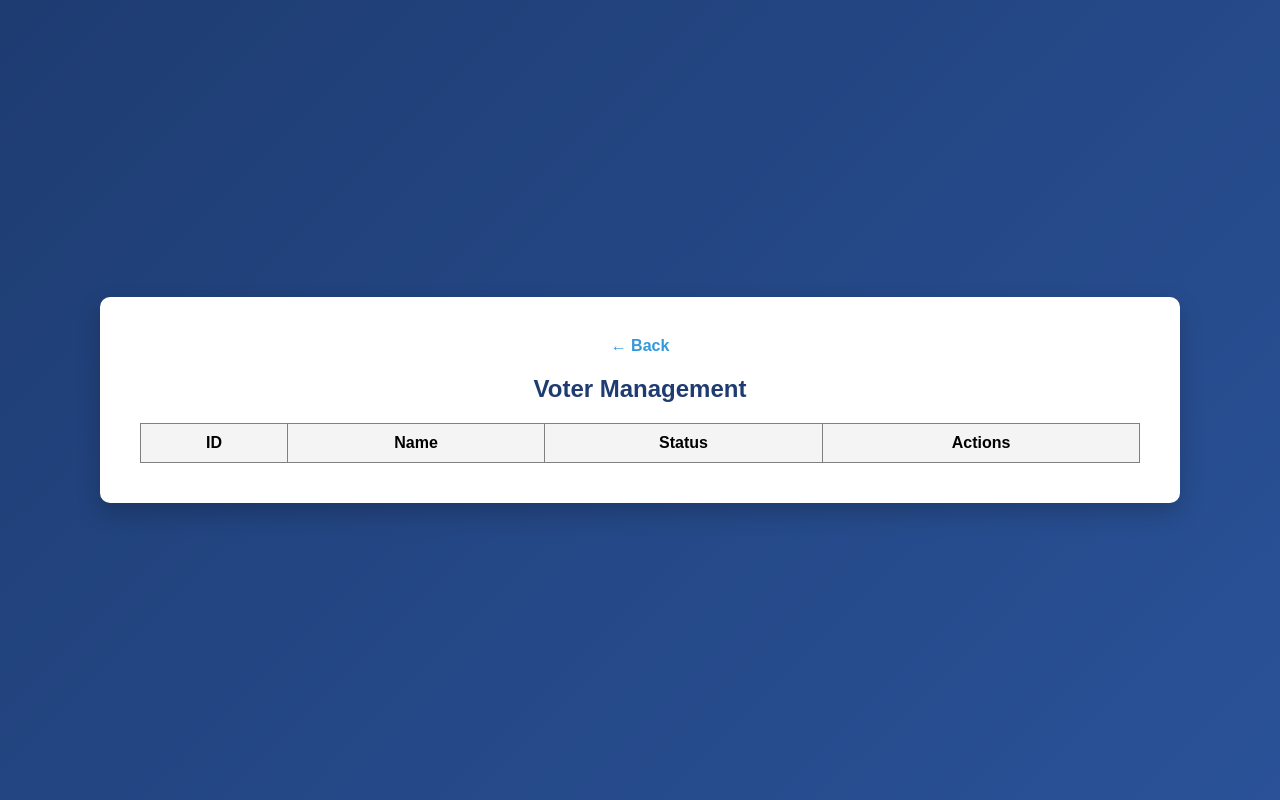
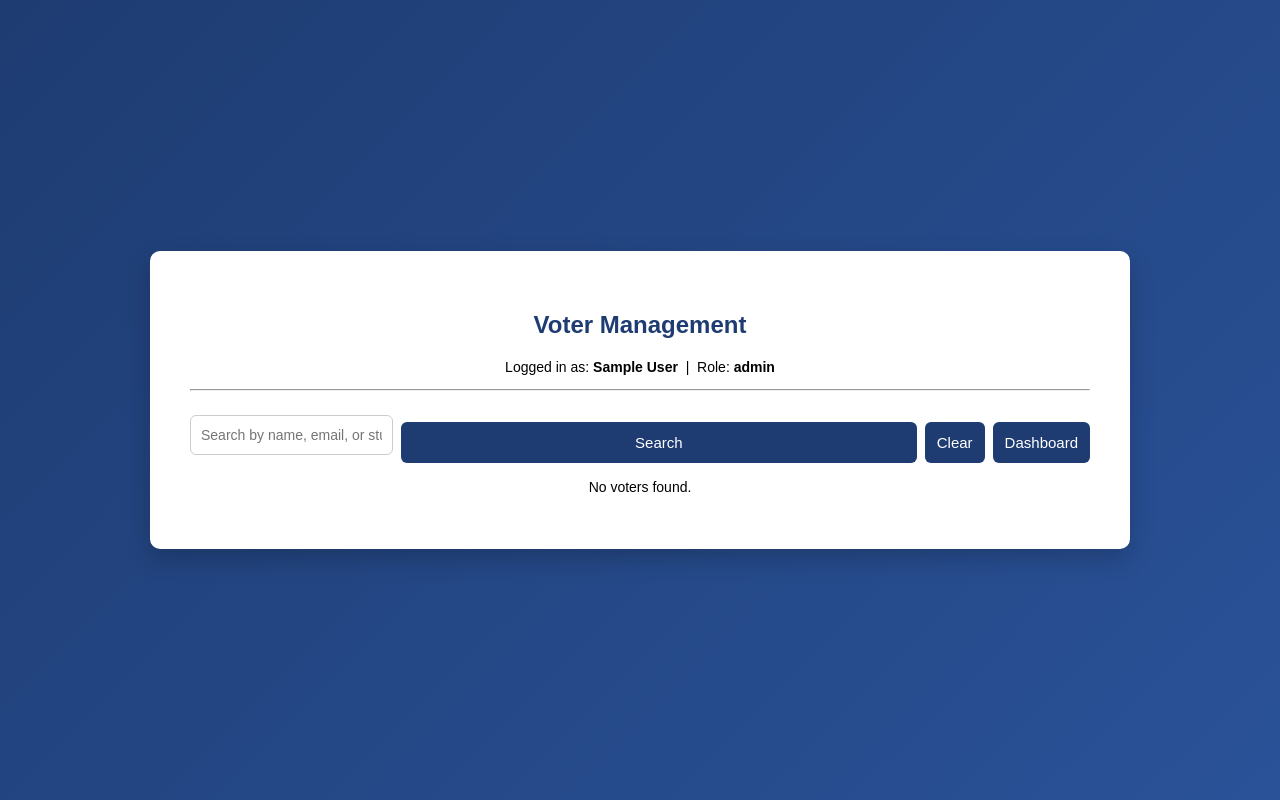
Before and after one commit to rafael2983/ITPROG-Election-System, a PHP site: page /manage_voters.php in a window 1280 px wide. Run offline with PHP 8.4, Linux system fonts and the light colour scheme; the visitor is signed in with stand-in values (Sample User, id 1); tables that the repository leaves empty or names only in its code hold one stand-in row (values such as "Sample post"); lists and menus that the app fills with data are empty.

Commit message:
Update manage_voters.php

```diff
--- a/election-system-MP/manage_voters.php
+++ b/election-system-MP/manage_voters.php
@@ -1,76 +1,147 @@
 <?php
 session_start();
 include("config/db.php");
-
-$role = strtolower($_SESSION['role'] ?? '');
-if ($role !== 'manager' && $role !== 'admin') {
-    header("Location: dashboard.php");
+if (!isset($_SESSION['user_id'])) {
+    header("Location: login.php");
     exit();
 }
 
-if (isset($_POST['toggle_status'])) {
-    $user_id = $_POST['user_id'];
-    $current_status = $_POST['current_status'];
-    $new_status = ($current_status == 'active') ? 'inactive' : 'active';
-    $stmt = $conn->prepare("UPDATE users SET status = ? WHERE id = ?");
-    $stmt->bind_param("si", $new_status, $user_id);
-    $stmt->execute();
+$allowed_roles = ['committee', 'manager', 'admin'];
+if (!in_array($_SESSION['role'], $allowed_roles)) {
+    header("Location: unauthorized.php");
+    exit();
 }
 
-if (isset($_POST['remove_id'])) {
-    $remove_id = $_POST['remove_id'];
-    $stmt = $conn->prepare("DELETE FROM users WHERE id = ? AND role = 'student'");
-    $stmt->bind_param("i", $remove_id);
-    $stmt->execute();
+// ── DELETE VOTER (manager and admin only) ────────────────────
+if (isset($_GET['delete_id'])) {
+    if (in_array($_SESSION['role'], ['manager', 'admin'])) {
+        $id = $_GET['delete_id'];
+        if ($conn->query("DELETE FROM users WHERE id='$id' AND role='student'") === TRUE) {
+            echo "<script>alert('Voter permanently deleted.');</script>";
+        } else {
+            echo "Error: " . $conn->error;
+        }
+    } else {
+        echo "<script>alert('Access denied. Only managers and admins can permanently delete voters.');</script>";
+    }
 }
 
-$sql = "SELECT * FROM users WHERE role = 'student' ORDER BY created_at DESC";
-$result = $conn->query($sql);
+// ── FETCH VOTERS ─────────────────────────────────────────────
+$search = isset($_GET['search']) ? "%" . $_GET['search'] . "%" : "%";
+$voters = $conn->query("
+    SELECT  u.id, u.full_name, u.student_id, u.email, u.role, u.created_at,
+            COUNT(DISTINCT CONCAT(v.election_id, '-', v.position_id)) AS total_votes
+    FROM    users u
+    LEFT JOIN votes v ON v.user_id = u.id
+    WHERE   u.role = 'student'
+      AND  (u.full_name LIKE '$search' OR u.email LIKE '$search' OR u.student_id LIKE '$search')
+    GROUP BY u.id
+    ORDER BY u.full_name
+");
+
+// ── FETCH SINGLE VOTER FOR VIEW ───────────────────────────────
+$view_voter = null;
+if (isset($_GET['view_id'])) {
+    $view_voter = $conn->query("
+        SELECT u.id, u.full_name, u.student_id, u.email, u.role, u.created_at,
+               COUNT(DISTINCT CONCAT(v.election_id, '-', v.position_id)) AS total_votes
+        FROM   users u
+        LEFT JOIN votes v ON v.user_id = u.id
+        WHERE  u.id='" . $_GET['view_id'] . "' AND u.role='student'
+        GROUP BY u.id
+    ")->fetch_assoc();
+}
 ?>
-<!DOCTYPE html>
-<html lang="en">
-<head>
-    <meta charset="UTF-8">
-    <title>Manage Voters</title>
-    <link rel="stylesheet" href="assets/style.css">
-</head>
-<body>
-<div class="container" style="width:1000px;">
-    <a href="dashboard.php" style="text-decoration:none; color:#3498db;">← Back</a>
+
+<link rel="stylesheet" href="assets/style.css">
+
+<div class="container" style="width:900px;">
+
     <h2>Voter Management</h2>
-    <table border="1" style="width:100%; border-collapse: collapse; margin-top:20px;">
-        <thead>
-            <tr style="background:#f4f4f4;">
-                <th style="padding:10px;">ID</th>
-                <th style="padding:10px;">Name</th>
-                <th style="padding:10px;">Status</th>
-                <th style="padding:10px;">Actions</th>
-            </tr>
-        </thead>
-        <tbody>
-            <?php while($row = $result->fetch_assoc()): ?>
-            <tr>
-                <td style="padding:10px;"><?php echo htmlspecialchars($row['student_id']); ?></td>
-                <td style="padding:10px;"><?php echo htmlspecialchars($row['full_name']); ?></td>
-                <td style="padding:10px;"><?php echo strtoupper($row['status'] ?? 'ACTIVE'); ?></td>
-                <td style="padding:10px; display: flex; gap: 5px;">
-                    <a href="edit_voter.php?id=<?php echo $row['id']; ?>"><button style="background:#3498db; color:white; padding:5px;">Edit</button></a>
-                    <form method="POST">
-                        <input type="hidden" name="user_id" value="<?php echo $row['id']; ?>">
-                        <input type="hidden" name="current_status" value="<?php echo $row['status'] ?? 'active'; ?>">
-                        <button type="submit" name="toggle_status" style="background:#f39c12; color:white; padding:5px;">
-                            <?php echo ($row['status'] == 'inactive') ? 'Activate' : 'Deactivate'; ?>
-                        </button>
-                    </form>
-                    <form method="POST" onsubmit="return confirm('Remove voter?');">
-                        <input type="hidden" name="remove_id" value="<?php echo $row['id']; ?>">
-                        <button type="submit" style="background:#e74c3c; color:white; padding:5px;">Remove</button>
-                    </form>
-                </td>
-            </tr>
-            <?php endwhile; ?>
-        </tbody>
-    </table>
+    <p>Logged in as: <strong><?= htmlspecialchars($_SESSION['full_name'] ?? '') ?></strong>
+       &nbsp;|&nbsp; Role: <strong><?= htmlspecialchars($_SESSION['role']) ?></strong></p>
+    <hr style="margin:10px 0 16px;">
+
+    <!-- Search -->
+    <div style="margin-bottom:16px;">
+        <form method="GET" style="display:flex; gap:8px;">
+            <input type="text" name="search" placeholder="Search by name, email, or student ID"
+                   value="<?= htmlspecialchars($_GET['search'] ?? '') ?>"
+                   style="padding:6px 10px; width:300px;">
+            <button type="submit" >Search</button>
+            <a href="voter_management.php"><button type="button">Clear</button></a>
+            <a href="dashboard.php"><button type="button">Dashboard</button></a>
+        </form>
+    </div>
+
+    <!-- View Voter Details -->
+    <?php if ($view_voter): ?>
+    <div style="border:1px solid #ccc; border-radius:8px; padding:20px; margin-bottom:20px; background:#f9f9f9;">
+        <h3 style="margin-bottom:14px;">Voter Details</h3>
+
+        <div style="display:flex; align-items:center; gap:16px; margin-bottom:14px;">
+            <div style="width:70px; height:70px; border-radius:50%; background:#ddd; display:flex; align-items:center; justify-content:center; font-size:26px; color:#888;">
+                &#128100;
+            </div>
+            <div>
+                <strong style="font-size:16px;"><?= htmlspecialchars($view_voter['full_name']) ?></strong><br>
+                <span style="font-size:13px; color:#555;"><?= htmlspecialchars($view_voter['student_id']) ?></span><br>
+                <span style="font-size:13px; color:#555;"><?= htmlspecialchars($view_voter['email']) ?></span><br>
+                <span style="font-size:12px; color:#888;">Registered: <?= htmlspecialchars($view_voter['created_at']) ?></span>
+            </div>
+        </div>
+
+        <p style="margin-top:8px;"><strong>Votes Cast:</strong> <?= $view_voter['total_votes'] ?></p>
+
+        <div style="margin-top:14px;">
+            <a href="voter_management.php<?= isset($_GET['search']) ? '?search=' . urlencode($_GET['search']) : '' ?>">
+                <button type="button">Close</button>
+            </a>
+        </div>
+    </div>
+    <?php endif; ?>
+
+    <!-- Voter List -->
+    <?php if ($voters->num_rows === 0): ?>
+        <p>No voters found.</p>
+    <?php else: while ($row = $voters->fetch_assoc()): ?>
+
+        <div style="display:flex; align-items:center; justify-content:space-between; border:1px solid #ddd; border-radius:8px; padding:14px 16px; margin-bottom:10px; background:#fff;">
+
+            <!-- Left: avatar + info -->
+            <div style="display:flex; align-items:center; gap:16px;">
+                <div style="width:50px; height:50px; border-radius:50%; background:#eee; display:flex; align-items:center; justify-content:center; font-size:22px; color:#999; flex-shrink:0;">
+                    &#128100;
+                </div>
+                <div>
+                    <strong><?= htmlspecialchars($row['full_name']) ?></strong><br>
+                    <span style="font-size:13px; color:#555;">
+                        <?= htmlspecialchars($row['student_id']) ?> &nbsp;&bull;&nbsp;
+                        <?= htmlspecialchars($row['email']) ?>
+                    </span><br>
+                    <span style="font-size:12px; color:#888;">
+                        Votes cast: <?= $row['total_votes'] ?> &nbsp;&bull;&nbsp;
+                        Registered: <?= htmlspecialchars($row['created_at']) ?>
+                    </span>
+                </div>
+            </div>
+
+            <!-- Right: actions -->
+            <div style="text-align:right; flex-shrink:0; margin-left:16px;">
+                <a href="?view_id=<?= $row['id'] ?><?= isset($_GET['search']) ? '&search=' . urlencode($_GET['search']) : '' ?>">View</a>
+
+                <?php if (in_array($_SESSION['role'], ['manager', 'admin'])): ?>
+                    &nbsp;|&nbsp;
+                    <a href="?delete_id=<?= $row['id'] ?><?= isset($_GET['search']) ? '&search=' . urlencode($_GET['search']) : '' ?>"
+                       style="color:red;"
+                       onclick="return confirm('Permanently delete this voter and all their votes? This cannot be undone.')">
+                        Delete
+                    </a>
+                <?php endif; ?>
+            </div>
+
+        </div>
+
+    <?php endwhile; endif; ?>
+
 </div>
-</body>
-</html>
```
